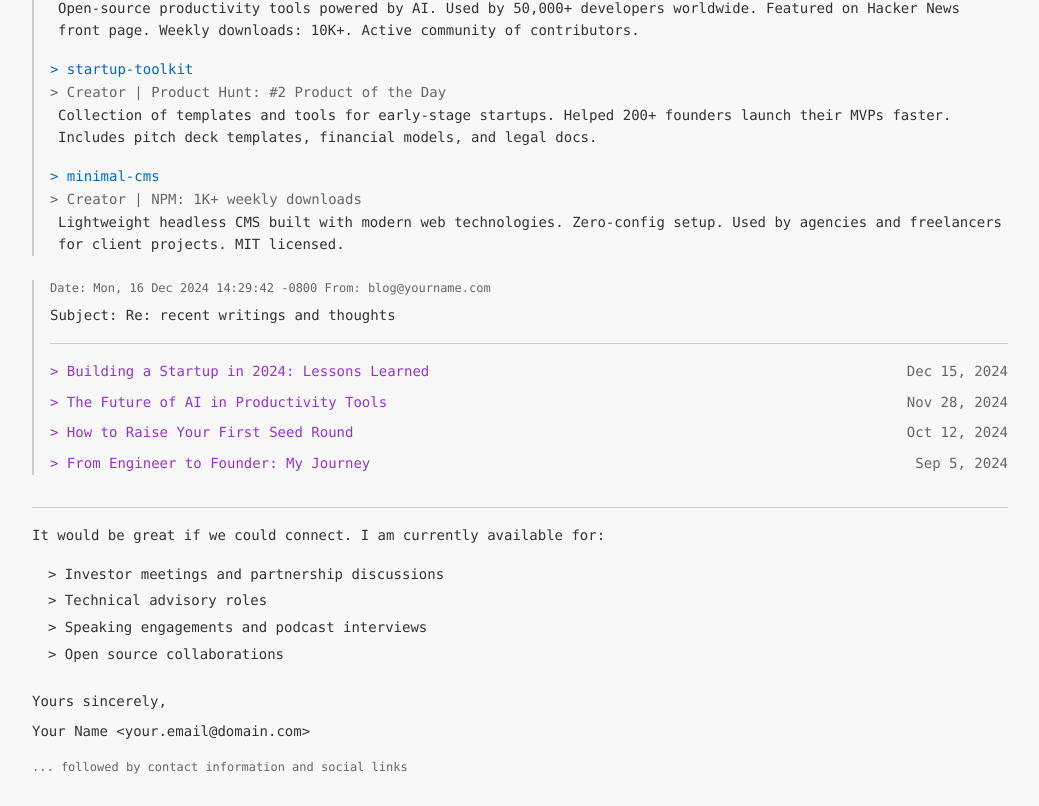
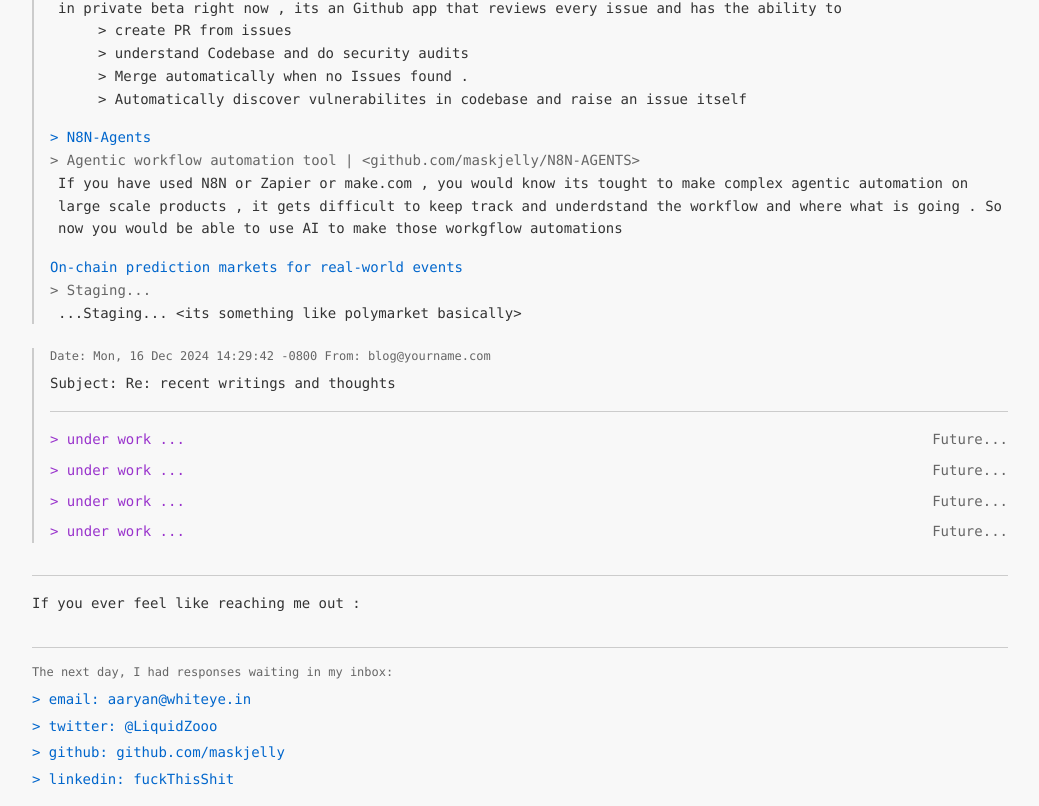
Before and after one commit to maskjelly/whiteye.in, a Next.js app: page / in a window 1280 px wide. Shown: the part 1074-1880 px from the top of the page, without its empty margins (120-1159 px from the left). Built offline with nearby package versions, Linux system fonts and the light colour scheme.

Commit message:
Final update for now

```diff
--- a/app/page.tsx
+++ b/app/page.tsx
@@ -78,24 +78,26 @@
                     <div className="text-[#cc6600]">
                       {">"} O1Visa - [Aliens of Extraordinary Abilities]
                     </div>
-                    <div className="text-[#cc6600]">
-                      {">"}Backend Engineer
-                    </div>
+                    <div className="text-[#cc6600]">{">"}Backend Engineer</div>
                     <div className="ml-2">
-                      Worked on database design and user onboarding flow , make users authentication and managed B2B relations in backend .
-                      {"My time here was short but got to work on soo much "}
+                      Worked on database design and user onboarding flow , make
+                      users authentication and managed B2B relations in backend
+                      .{"My time here was short but got to work on soo much "}
                     </div>
                   </div>
 
                   <div>
                     <div className="text-[#cc6600]">
-                      {">"} AI EMAIL CLIENT {"YC23 companie ~wentDown"} (Jun 2019 - Feb 2021)
+                      {">"} AI EMAIL CLIENT {"YC23 companie ~wentDown"} (Jun
+                      2019 - Feb 2021)
                     </div>
                     <div className="text-[#cc6600]">
                       {">"} Software Engineer
                     </div>
                     <div className="ml-2">
-                      Worked on making an AI Native email client for businesses and B2B customers . Made AI auto tagging system and indexing whole users emails for AI search and automation .
+                      Worked on making an AI Native email client for businesses
+                      and B2B customers . Made AI auto tagging system and
+                      indexing whole users emails for AI search and automation .
                     </div>
                   </div>
                 </div>
@@ -109,7 +111,7 @@
                 projects@yourname.com
               </div>
               <div className="mb-2">
-                Subject: Fwd:  Currently working on and IDEAS
+                Subject: Fwd: Currently working on and IDEAS
               </div>
               <div className="border-b border-[#cccccc] pb-2 mb-4"></div>
 
@@ -119,37 +121,52 @@
                     {">"} Security Layer for AI generated code
                   </div>
                   <div className="text-[#666666]">
-                    {">"} Creator and Maintainer | CodeClot {"<github.com/apps/codeclot>"}
+                    {">"} Creator and Maintainer | CodeClot{" "}
+                    {"<github.com/apps/codeclot>"}
                   </div>
                   <div className="ml-2">
-                    Open-source productivity tools powered by AI. Used by
-                    50,000+ developers worldwide. Featured on Hacker News front
-                    page. Weekly downloads: 10K+. Active community of
-                    contributors.
+                    in private beta right now , its an Github app that reviews
+                    every issue and has the ability to{" "}
+                    <div className="px-10">
+                      <div className="space-y-12">
+                        {">"} create PR from issues
+                      </div>
+                      <div className="space-y-8">
+                        {">"} understand Codebase and do security audits
+                      </div>
+                      <div className="space-y-8">
+                        {">"} Merge automatically when no Issues found .
+                      </div>
+                      <div className="space-y-8">
+                        {">"} Automatically discover vulnerabilites in codebase
+                        and raise an issue itself
+                      </div>
+                    </div>
                   </div>
                 </div>
 
                 <div>
-                  <div className="text-[#0066cc]">{">"} startup-toolkit</div>
+                  <div className="text-[#0066cc]">{">"} N8N-Agents</div>
                   <div className="text-[#666666]">
-                    {">"} Creator | Product Hunt: #2 Product of the Day
+                    {">"} Agentic workflow automation tool |{" "}
+                    {"<github.com/maskjelly/N8N-AGENTS>"}
                   </div>
                   <div className="ml-2">
-                    Collection of templates and tools for early-stage startups.
-                    Helped 200+ founders launch their MVPs faster. Includes
-                    pitch deck templates, financial models, and legal docs.
+                    If you have used N8N or Zapier or make.com , you would know
+                    its tought to make complex agentic automation on large scale
+                    products , it gets difficult to keep track and underdstand
+                    the workflow and where what is going . So now you would be
+                    able to use AI to make those workgflow automations
                   </div>
                 </div>
 
                 <div>
-                  <div className="text-[#0066cc]">{">"} minimal-cms</div>
-                  <div className="text-[#666666]">
-                    {">"} Creator | NPM: 1K+ weekly downloads
+                  <div className="text-[#0066cc]">
+                    On-chain prediction markets for real-world events
                   </div>
+                  <div className="text-[#666666]">{">"} Staging...</div>
                   <div className="ml-2">
-                    Lightweight headless CMS built with modern web technologies.
-                    Zero-config setup. Used by agencies and freelancers for
-                    client projects. MIT licensed.
+                    ...Staging... {"<its something like polymarket basically>"}
                   </div>
                 </div>
               </div>
@@ -167,28 +184,20 @@
 
               <div className="space-y-2">
                 <div className="flex justify-between">
-                  <div className="text-[#9933cc]">
-                    {">"} Building a Startup in 2024: Lessons Learned
-                  </div>
-                  <div className="text-[#666666]">Dec 15, 2024</div>
+                  <div className="text-[#9933cc]">{">"} under work ...</div>
+                  <div className="text-[#666666]">Future...</div>
                 </div>
                 <div className="flex justify-between">
-                  <div className="text-[#9933cc]">
-                    {">"} The Future of AI in Productivity Tools
-                  </div>
-                  <div className="text-[#666666]">Nov 28, 2024</div>
+                  <div className="text-[#9933cc]">{">"} under work ...</div>
+                  <div className="text-[#666666]">Future...</div>
                 </div>
                 <div className="flex justify-between">
-                  <div className="text-[#9933cc]">
-                    {">"} How to Raise Your First Seed Round
-                  </div>
-                  <div className="text-[#666666]">Oct 12, 2024</div>
+                  <div className="text-[#9933cc]">{">"} under work ...</div>
+                  <div className="text-[#666666]">Future...</div>
                 </div>
                 <div className="flex justify-between">
-                  <div className="text-[#9933cc]">
-                    {">"} From Engineer to Founder: My Journey
-                  </div>
-                  <div className="text-[#666666]">Sep 5, 2024</div>
+                  <div className="text-[#9933cc]">{">"} under work ...</div>
+                  <div className="text-[#666666]">Future...</div>
                 </div>
               </div>
             </div>
@@ -196,23 +205,14 @@
             {/* Contact Info */}
             <div className="mt-8 pt-4 border-t border-[#cccccc]">
               <div className="mb-4">
-                It would be great if we could connect. I am currently available
-                for:
+                If you ever feel like reaching me out :
               </div>
-              <div className="ml-4 space-y-1">
+              {/* <div className="ml-4 space-y-1">
                 <div>{">"} Investor meetings and partnership discussions</div>
                 <div>{">"} Technical advisory roles</div>
                 <div>{">"} Speaking engagements and podcast interviews</div>
                 <div>{">"} Open source collaborations</div>
-              </div>
-            </div>
-
-            <div className="mt-6">
-              <div>Yours sincerely,</div>
-              <div className="mt-2">Your Name {"<your.email@domain.com>"}</div>
-              <div className="text-[#666666] text-xs mt-4">
-                ... followed by contact information and social links
-              </div>
+              </div> */}
             </div>
 
             {/* Footer Links */}
@@ -221,17 +221,17 @@
                 The next day, I had responses waiting in my inbox:
               </div>
               <div className="space-y-1 text-[#0066cc]">
-                <div>{">"} email: your.email@domain.com</div>
-                <div>{">"} twitter: @yourhandle</div>
-                <div>{">"} github: github.com/yourusername</div>
-                <div>{">"} linkedin: linkedin.com/in/yourname</div>
-                <div>{">"} calendar: cal.com/yourname</div>
+                <div>{">"} email: aaryan@whiteye.in</div>
+                <div>{">"} twitter: @LiquidZooo</div>
+                <div>{">"} github: github.com/maskjelly</div>
+                <div>{">"} linkedin: fuckThisShit</div>
+                {/* <div>{">"} calendar: cal.com/</div> */}
               </div>
             </div>
-
-            {/* Terminal Prompt */}
-            <div className="mt-8 pt-4">
-              <div className="text-[#0066cc]">user@macbook-pro ~ % █</div>
+            <div className="mt-6">
+              <div>Yours sincerely,</div>
+              <div className="mt-2">Your Name {"<aaryan@whiteye.in>"}</div>
+              <div className="text-[#666666] text-xs mt-4"></div>
             </div>
           </div>
         </div>
```
